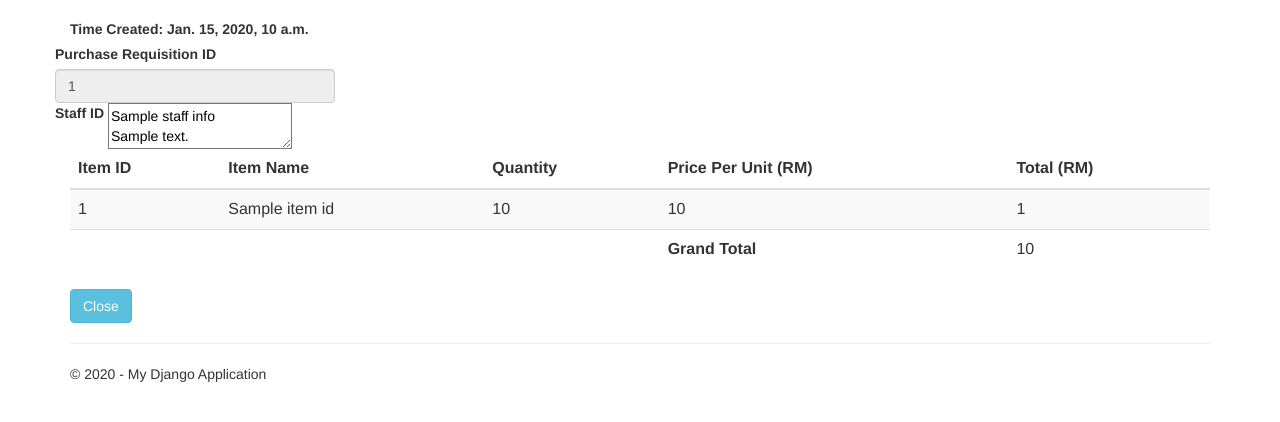
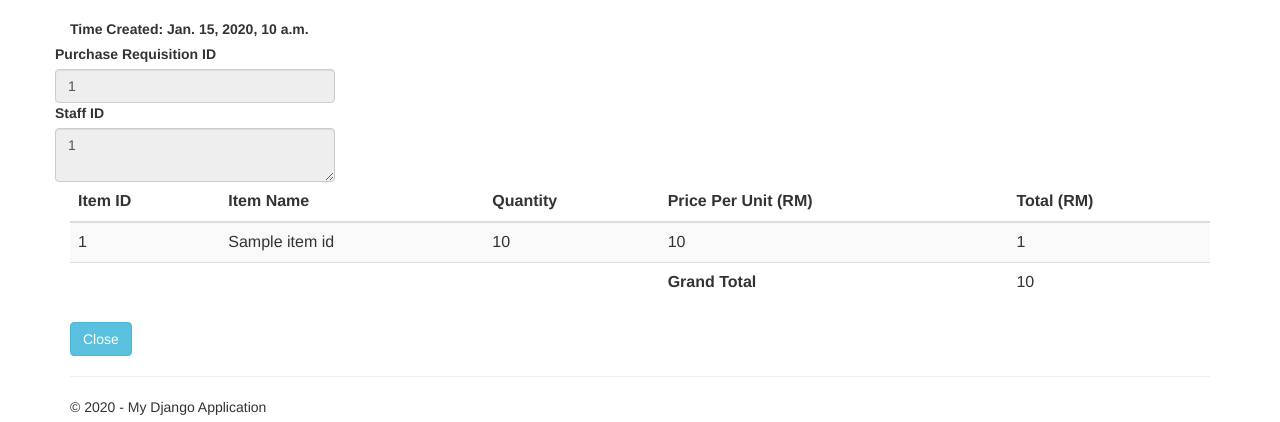
Before and after one commit to Fullerfort/Group-14, a Django app: template Purchasing System t1920/Purchasing System/PurchaseRequisition/templates/PurchaseRequisition/purchaserequisitionhistorydetails.html in a window 1280 px wide. Shown: the part 51-473 px from the top of the page. Run offline with Django 3.2, Linux system fonts and the light colour scheme; the template is opened without the code that fills it: most values are stand-ins (such as "Sample title", 1, 10 or a date in 2020); some libraries are stand-ins or nearby versions.

Commit message:
Staff ID for history
Wrong information displayed on history page, Fixed

```diff
--- a/Purchasing System t1920/Purchasing System/PurchaseRequisition/templates/PurchaseRequisition/purchaserequisitionhistorydetails.html
+++ b/Purchasing System t1920/Purchasing System/PurchaseRequisition/templates/PurchaseRequisition/purchaserequisitionhistorydetails.html
@@ -17,7 +17,7 @@
             </div>
         <div class="col">
               <label class="labelpodetails">Staff ID</label>
-              <textarea type="text" class="infobox" name="staff_info" readonly>{{staff_info.person_name}} &#13;&#10;{{staff_info.person_address}} &#13;&#10; {{staff_info.person_phone_number}}</textarea>
+              <textarea type="text" class="form-control" name="staff_info" readonly>{{staff.person_id}}</textarea>
             </div>
 
         </div>
```
